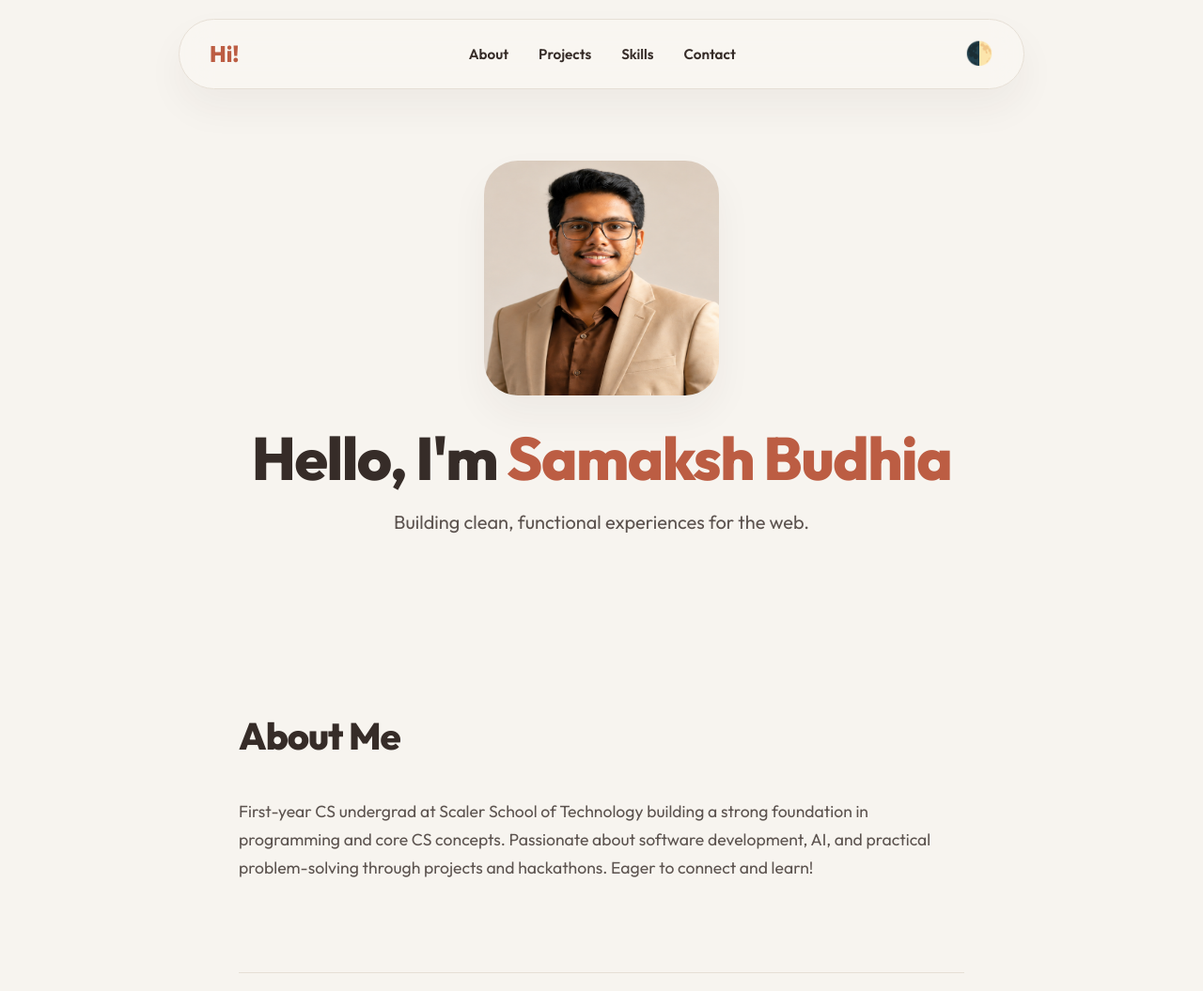
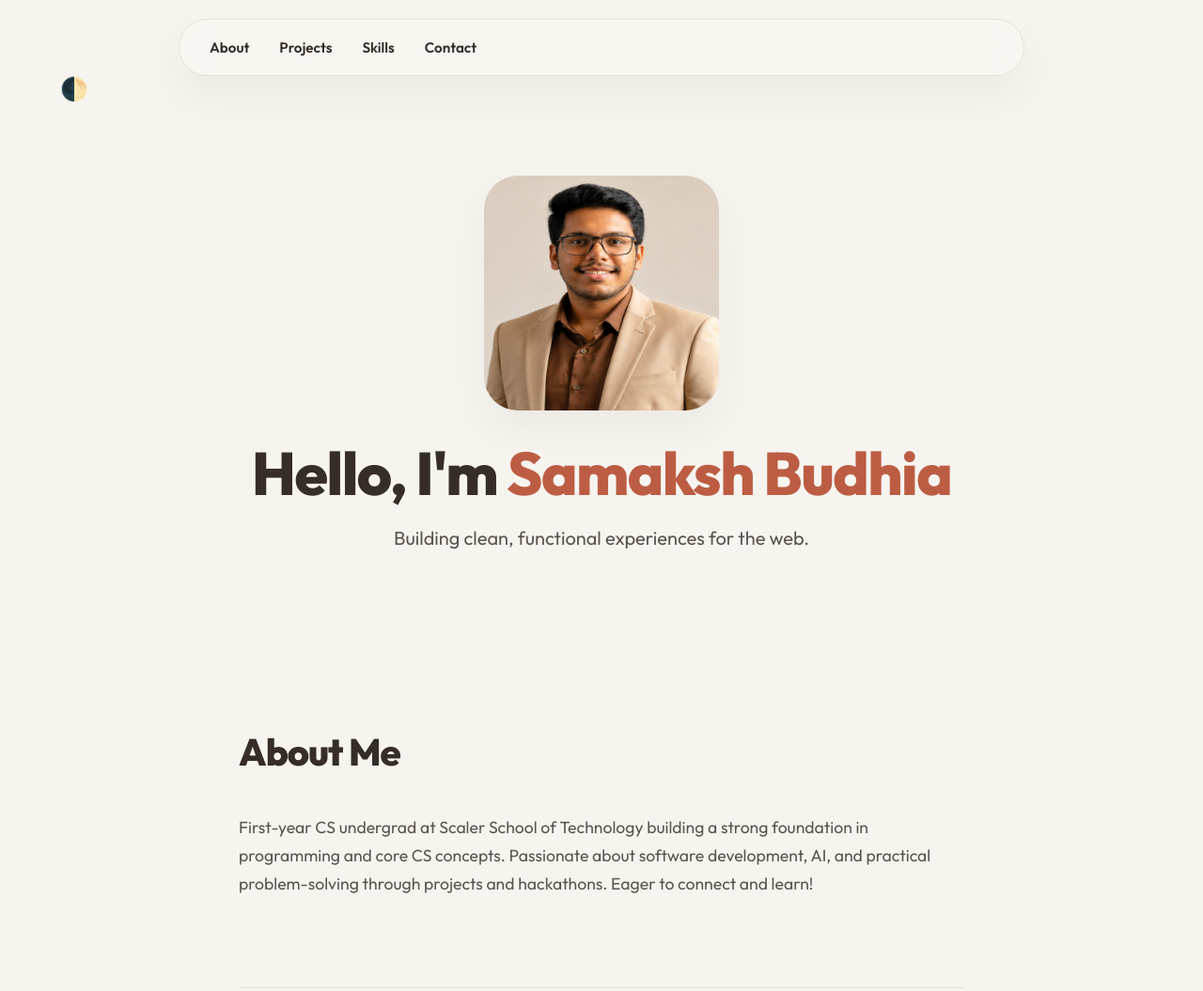
Before and after one commit to samakshbudhia/basic_portfolio, a plain HTML site: page index.html in a window 1280 px wide. Shown: the top 1055 px of the page at 94% size. Drawn offline with Linux system fonts and the light colour scheme.

Commit message:
Fix HTML structure and formatting issues

```diff
--- a/index.html
+++ b/index.html
@@ -17,15 +17,14 @@
   <body>
   <header>
     <nav>
-      <div class="logo">Hi!</div>
       <ul class="navlinks">
         <li><a href="#about">About</a></li>
         <li><a href="#projects">Projects</a></li>
         <li><a href="#skills">Skills</a></li>
         <li><a href="#contact">Contact</a></li>
       </ul>
-      <button id="themetoggle" aria-label="Toggle dark mode">🌓</button>
     </nav>
+    <button id="themetoggle" aria-label="Toggle dark mode">🌓</button>
   </header>
 
   <main>
```
